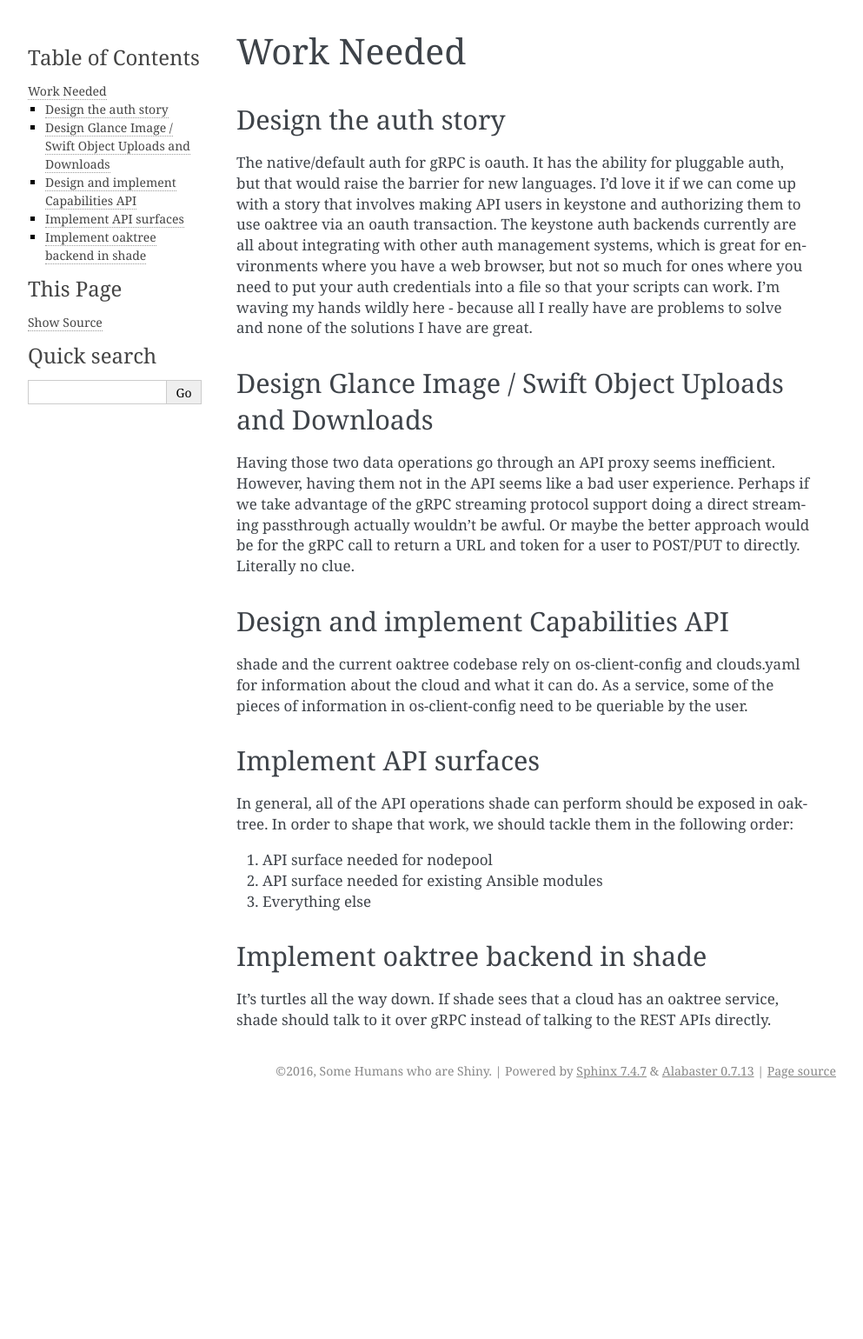
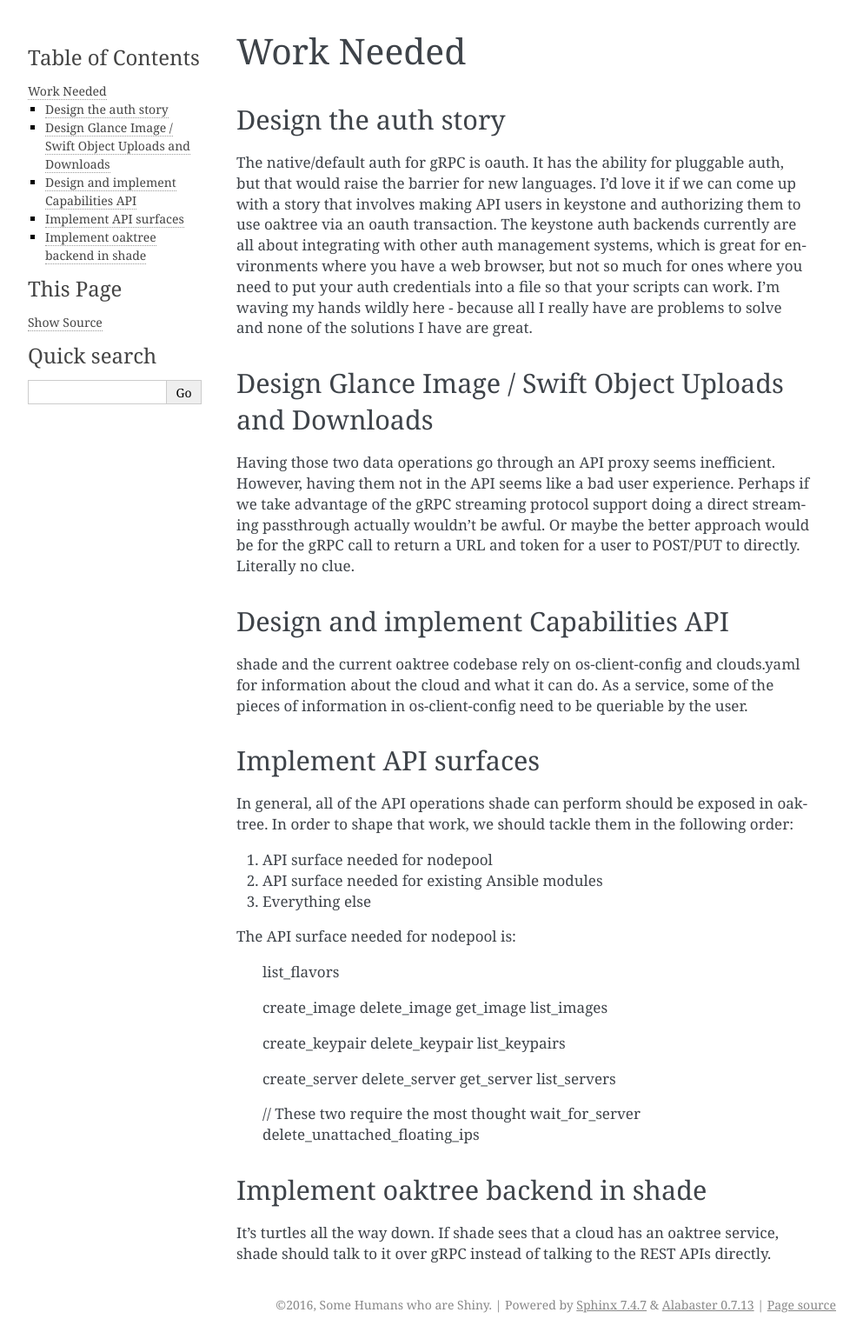
Before and after one commit to openstack-archive/oaktree, a Sphinx documentation site: the page built from doc/source/todo.rst, in a window 1280 px wide. Shown: the whole page at 87% size, without its empty margins (148-1141 px from the left). Built offline with Sphinx 7.4.7, drawn with Linux system fonts in a browser that asks for light colours; before the commit the page ends 1271 px from its top, so only the background shows below that.

Commit message:
Expand on the nodepool API todo in the docs
Change-Id: I051424a4e842cd95c76c26d90019eacf228a5403

```diff
--- a/doc/source/todo.rst
+++ b/doc/source/todo.rst
@@ -43,6 +43,28 @@ order:
 #. API surface needed for existing Ansible modules
 #. Everything else
 
+The API surface needed for nodepool is:
+
+  list_flavors
+
+  create_image
+  delete_image
+  get_image
+  list_images
+
+  create_keypair
+  delete_keypair
+  list_keypairs
+
+  create_server
+  delete_server
+  get_server
+  list_servers
+
+  // These two require the most thought
+  wait_for_server
+  delete_unattached_floating_ips
+
 Implement oaktree backend in shade
 ----------------------------------
 
```
